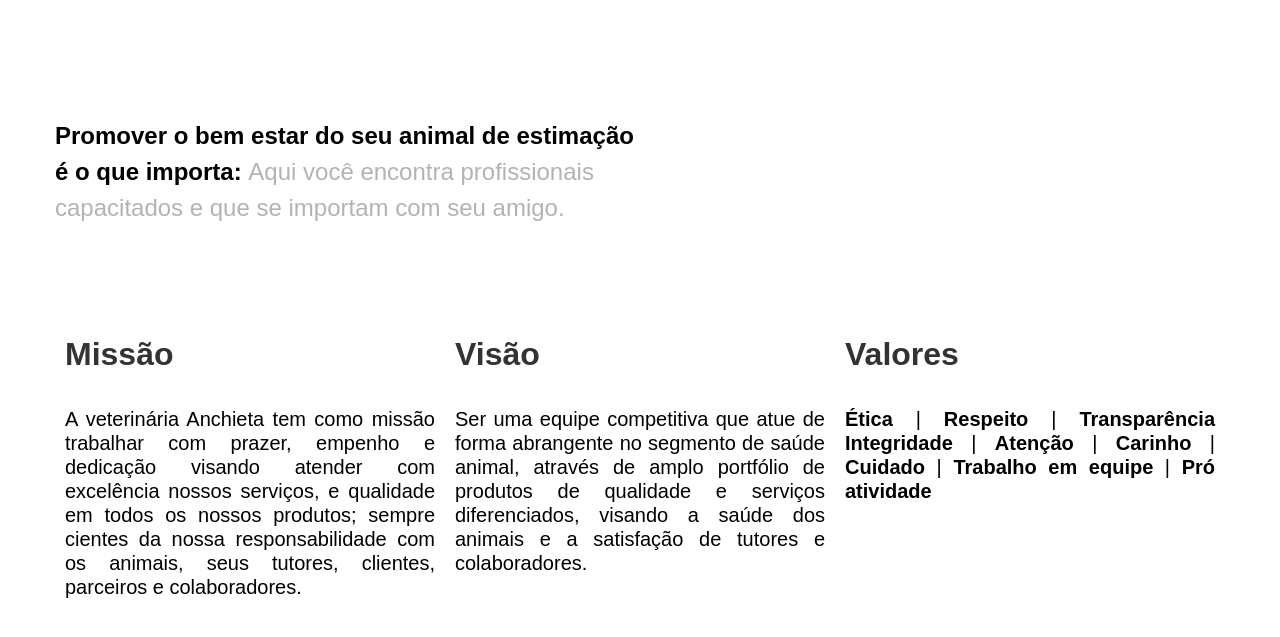
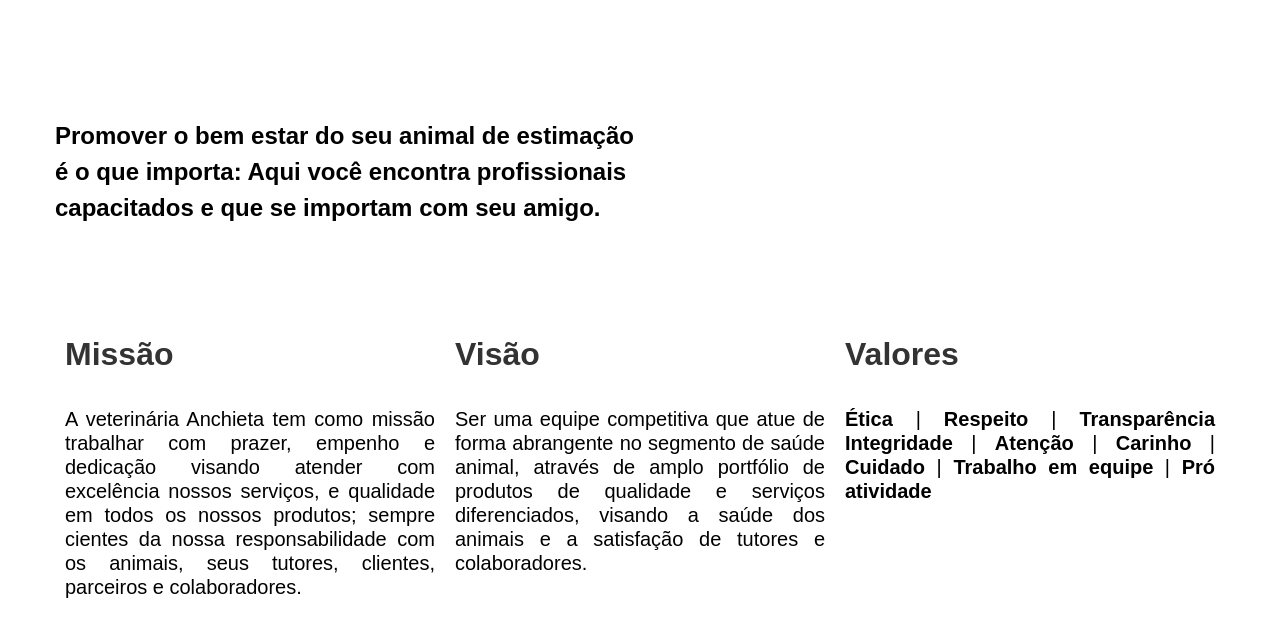
Before and after one commit to MeuLindo/Veterinaria-Anchieta, a plain HTML site: page index.html in a window 1280 px wide. Shown: the part 802-1439 px from the top of the page. Drawn offline with nearby package versions, Linux system fonts and the light colour scheme; some packages are replaced by stand-ins of ours; a script that the page names is missing.

Commit message:
Promover o bem estar... Fonte: Negrito e preta

```diff
--- a/index.html
+++ b/index.html
@@ -132,7 +132,7 @@
     <div class="features">
         <div class="container">
             <div class="h2-container">
-                <h2 class="h2"><span class="text-span">Promover o bem estar do seu animal de estimação é o que importa: </span>Aqui você encontra profissionais capacitados e que se importam com seu amigo.<br></h2>
+                <h2 class="h2"><span class="text-span"><b>Promover o bem estar do seu animal de estimação é o que importa: Aqui você encontra profissionais capacitados e que se importam com seu amigo.</b></span></h2>
             </div>
             <div class="w-row">
                 <div class="w-col w-col-4">
```
